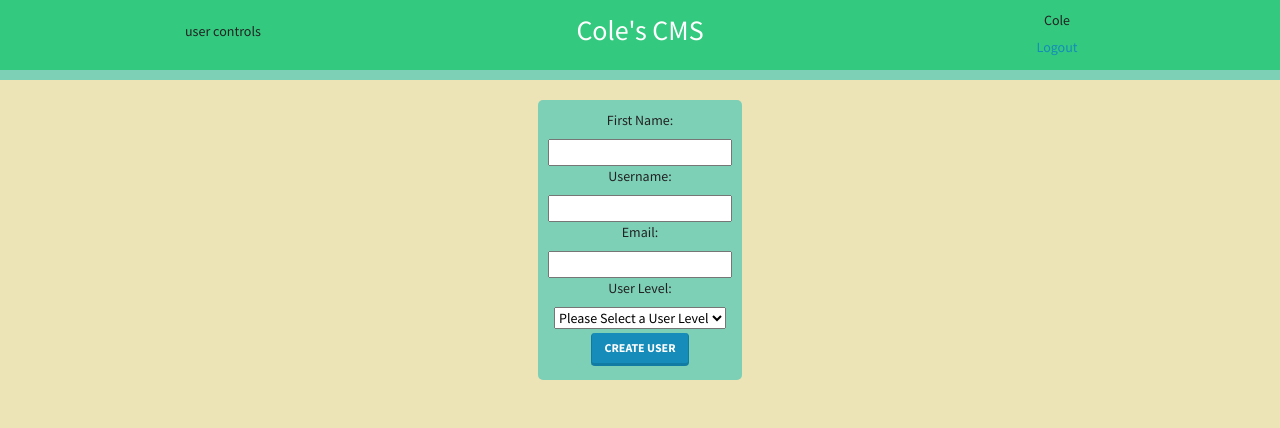
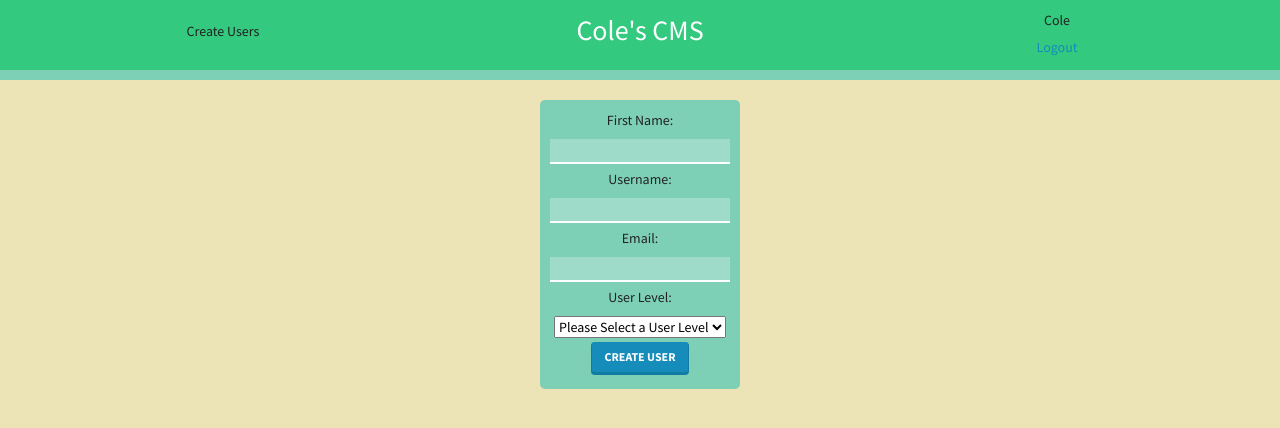
Before and after one commit to ColeyG/coles_content_management_system, a PHP site: page /admin_users.php in a window 1280 px wide. Shown: the top 428 px of the page. Run offline with PHP 8.4, Linux system fonts and the light colour scheme; a user stored in the database is signed in.

Commit message:
more style

```diff
--- a/admin/admin_users.php
+++ b/admin/admin_users.php
@@ -1,6 +1,9 @@
 <?php
 	require_once('phpscripts/config.php');
     confirm_logged_in();
+
+    $title = "Create Users";
+
     if(isset($_POST['submit'])){
         $username = trim($_POST['username']);
         // $password = randPass(8);
@@ -23,19 +26,10 @@
     <meta name="viewport" content="width=device-width, initial-scale=1.0">
     <meta http-equiv="X-UA-Compatible" content="ie=edge">
     <title>Settings Dashboard</title>
-    <link href="https://maxcdn.bootstrapcdn.com/bootstrap/4.0.0/css/bootstrap.min.css" rel="stylesheet" integrity="sha384-Gn5384xqQ1aoWXA+058RXPxPg6fy4IWvTNh0E263XmFcJlSAwiGgFAW/dAiS6JXm" crossorigin="anonymous">
-    <link href="css/bootswatch.css" rel="stylesheet">
-    <link href="css/main.css" rel="stylesheet">
+    <?php include('includes/styles.php');?>
 </head>
 <body>
-    <header id="mainHeader" class="container-fluid flexIn green">
-        <div><h6 class="centerText">user controls</h6></div>
-        <h2>Cole's CMS</h2>
-        <div class="flexInDown">
-           <h6 class="centerText"><?php echo "{$_SESSION['users_name']}"?></h6>
-           <a href="phpscripts/caller.php?caller_id=logout">Logout</a>
-        </div>
-    </header>
+    <?php include('includes/header.php');?>
     <div class="container">
         <div id="cmsContainer" class="flexInDown">
         <div class="flexInDown blue mainButtonsCon">
--- a/admin/css/main.css
+++ b/admin/css/main.css
@@ -1,2 +1,2 @@
-p{margin:5}.btn{border-bottom-width:3px}body{background-color:#ECE4B7}.green{background-color:#33CA7F}.beige{background-color:#FC9F5B}.blue{background-color:#7DCFB6}#mainHeader{height:10vh;border-bottom:inset 10px #7DCFB6}#mainHeader div{width:10%}.flexIn{display:flex;justify-content:space-around;align-items:center;flex-direction:row}.flexInDown{display:flex;justify-content:center;align-items:center;flex-direction:column}h2{color:white}#mainLogin{margin:20px;border-radius:25px}.danger{color:red}#cmsContainer{margin:20px;border-radius:25px}.centerText{text-align:center}.mainButtonsCon{border-radius:5px;padding:10px}
+p{margin:5}input{background-color:rgba(255,255,255,0.25);border-top:none;border-left:none;border-right:none;border-bottom:2px solid white;margin-bottom:5px}input:focus{border-bottom:7px solid rgba(255,0,0,0.25);margin-bottom:0px}.btn{border-bottom-width:3px}body{background-color:#ECE4B7}.green{background-color:#33CA7F}.beige{background-color:#FC9F5B}.blue{background-color:#7DCFB6}#mainHeader{height:10vh;border-bottom:inset 10px #7DCFB6}#mainHeader div{width:10%}.flexIn{display:flex;justify-content:space-around;align-items:center;flex-direction:row}.flexInDown{display:flex;justify-content:center;align-items:center;flex-direction:column}h2{color:white}#mainLogin{margin:20px;border-radius:25px}.danger{color:red}#cmsContainer{margin:20px;border-radius:25px}.centerText{text-align:center}.mainButtonsCon{border-radius:5px;padding:10px}
 /*# sourceMappingURL=main.css.map */
--- a/admin/css/main.scss
+++ b/admin/css/main.scss
@@ -6,6 +6,18 @@ $lightestBeige:#ECE4B7;
 
 p{
     margin:5;
+}
+input{
+    background-color: rgba(255,255,255,.25);
+    border-top:none;
+    border-left:none;
+    border-right:none;
+    border-bottom:2px solid white;
+    margin-bottom:5px;
+}
+input:focus{
+    border-bottom:7px solid rgba(255,0,0,.25);
+    margin-bottom:0px;
 }
 .btn{
     border-bottom-width: 3px;
--- /dev/null
+++ b/admin/includes/header.php
@@ -0,0 +1,8 @@
+<header id="mainHeader" class="container-fluid flexIn green">
+    <div><h6 class="centerText"><?php echo $title;?></h6></div>
+    <h2>Cole's CMS</h2>
+    <div class="flexInDown">
+        <h6 class="centerText"><?php echo "{$_SESSION['users_name']}"?></h6>
+        <a href="phpscripts/caller.php?caller_id=logout">Logout</a>
+    </div>
+</header>
--- /dev/null
+++ b/admin/includes/styles.php
@@ -0,0 +1,3 @@
+<link href="https://maxcdn.bootstrapcdn.com/bootstrap/4.0.0/css/bootstrap.min.css" rel="stylesheet" integrity="sha384-Gn5384xqQ1aoWXA+058RXPxPg6fy4IWvTNh0E263XmFcJlSAwiGgFAW/dAiS6JXm" crossorigin="anonymous">
+<link href="css/bootswatch.css" rel="stylesheet">
+<link href="css/main.css" rel="stylesheet">
```
Also changed, not shown: admin/admin_createapost.php (added, +21 -0 lines), admin/admin_edituser.php (+5 -11 lines), admin/admin_index.php (+5 -12 lines), admin/admin_login.php (+4 -4 lines), 2 other files.
